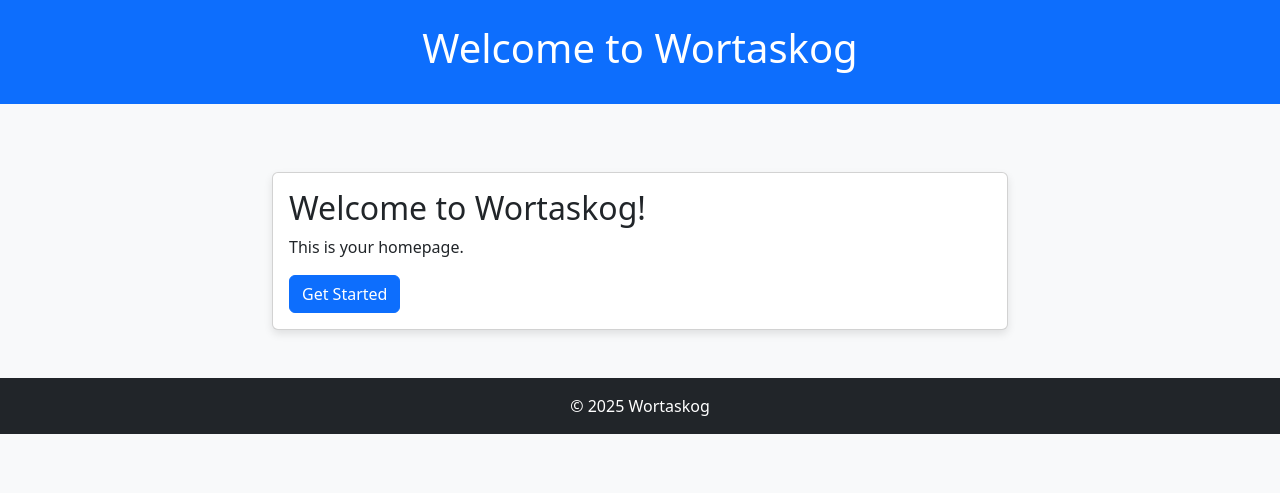
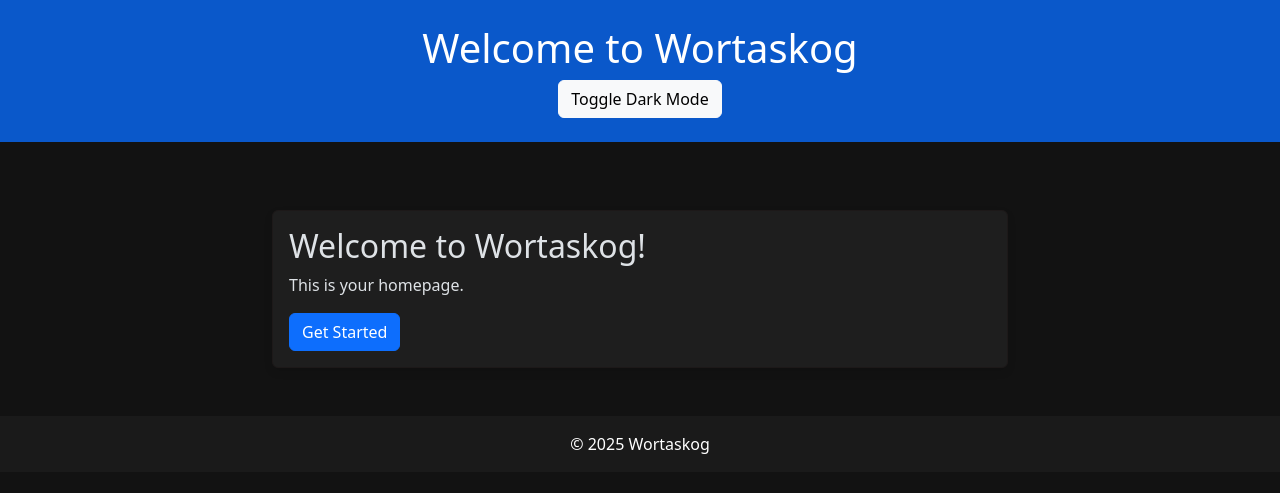
Before and after one commit to aranseiki/wortaskog, a Django app: page / in a window 1280 px wide. Shown: the top 493 px of the page. Run offline with Django 5.2, Linux system fonts and the light colour scheme.

Commit message:
Added toggle theme button

```diff
--- /dev/null
+++ b/wortaskog/static/core/css/styles.css
@@ -0,0 +1,47 @@
+/* CSS VARIABLES */
+/* Light theme (default) */
+:root {
+    --background-color: #ffffff; /* White */
+    --text-color: #000000; /* Black */
+    --card-background: #f8f9fa; /* Light gray */
+    --card-border: #dee2e6; /* Light gray border */
+    --header-background: #0d6efd; /* Bootstrap primary color */
+    --footer-background: #212529; /* Bootstrap dark color */
+    --footer-color: #ffffff; /* Footer text color */
+}
+
+/* Dark theme */
+[data-bs-theme="dark"] {
+    --background-color: #121212; /* Dark background */
+    --text-color: #ffffff; /* White text */
+    --card-background: #1e1e1e; /* Dark card background */
+    --card-border: #1d1919; /* Dark card border */
+    --header-background: #0a58ca; /* Darker primary color for dark theme */
+    --footer-background: #1a1a1a; /* Darker background for dark theme */
+}
+
+/* CSS "BODY" */
+body {
+    background-color: var(--background-color);
+    color: var(--text-color);
+}
+
+/* Header */
+header {
+    background-color: var(--header-background);
+    color: var(--text-color);
+}
+
+/* Footer */
+footer {
+    background-color: var(--footer-background);
+    color: var(--footer-color);
+}
+
+/* Card */
+.card {
+    background-color: var(--card-background);
+    border-color: var(--card-border);
+    margin-top: 20px;
+    box-shadow: 0 4px 8px rgba(0, 0, 0, 0.1);
+}
--- /dev/null
+++ b/wortaskog/static/core/js/theme-toggle.js
@@ -0,0 +1,26 @@
+// Wait for the DOM to load
+document.addEventListener('DOMContentLoaded', () => {
+    // Get the theme toggle button
+    const themeToggle = document.getElementById('theme-toggle');
+
+    // Check for saved user preference
+    const savedTheme = localStorage.getItem('theme');
+    if (savedTheme) {
+        document.documentElement.setAttribute('data-bs-theme', savedTheme);
+        themeToggle.textContent = savedTheme === 'dark' ? 'Toggle Light Mode' : 'Toggle Dark Mode';
+    }
+
+    // Add a click event listener to the button
+    themeToggle.addEventListener('click', () => {
+        // Get the current theme
+        const currentTheme = document.documentElement.getAttribute('data-bs-theme');
+        const newTheme = currentTheme === 'dark' ? 'light' : 'dark';
+
+        // Set the new theme
+        document.documentElement.setAttribute('data-bs-theme', newTheme);
+        themeToggle.textContent = newTheme === 'dark' ? 'Toggle Light Mode' : 'Toggle Dark Mode';
+
+        // Save the user's preference
+        localStorage.setItem('theme', newTheme);
+    });
+});
--- a/wortaskog/static/core/styles.css
+++ /dev/null
@@ -1,9 +0,0 @@
-/* Custom styles */
-body {
-    background-color: #f8f9fa;
-}
-
-.card {
-    margin-top: 20px;
-    box-shadow: 0 4px 8px rgba(0, 0, 0, 0.1);
-}
--- a/wortaskog/templates/core/base.html
+++ b/wortaskog/templates/core/base.html
@@ -1,5 +1,5 @@
 <!DOCTYPE html>
-<html lang="en">
+<html lang="en" data-bs-theme="dark">
 <head>
     <meta charset="UTF-8">
     <meta name="viewport" content="width=device-width, initial-scale=1.0">
@@ -8,22 +8,28 @@
     <!-- Bootstrap CSS -->
     <link href="https://cdn.jsdelivr.net/npm/bootstrap@5.3.2/dist/css/bootstrap.min.css" rel="stylesheet">
 
+    <!-- Custom CSS -->
+    {% load static %}
+    <link rel="stylesheet" href="{% static 'core/css/styles.css' %}">
+
     <!-- Bootstrap JS and dependencies -->
     <script src="https://cdn.jsdelivr.net/npm/@popperjs/core@2.11.8/dist/umd/popper.min.js"></script>
     <script src="https://cdn.jsdelivr.net/npm/bootstrap@5.3.2/dist/js/bootstrap.min.js"></script>
 
-    <!-- Custom CSS -->
+    <!-- Custom JS -->
     {% load static %}
-    <link rel="stylesheet" href="/static/core/styles.css">
+    <script src="{% static 'core/js/theme-toggle.js' %}"></script>
 </head>
 <body>
-    <header class="bg-primary text-center py-4">
-        <h1 class="text-white">Welcome to Wortaskog</h1>
+    <header class="text-center py-4">
+        <h1>Welcome to Wortaskog</h1>
+        <!-- Dark/Light Mode Toggle Button -->
+        <button id="theme-toggle" class="btn btn-light">Toggle Dark Mode</button>
     </header>
     <main class="container my-5">
         {% block content %}{% endblock %}
     </main>
-    <footer class="bg-dark text-white text-center py-3">
+    <footer class="text-center py-3">
         <p class="mb-0">&copy; {% block year %} {% endblock %} Wortaskog</p>
     </footer>
 </body>
```
